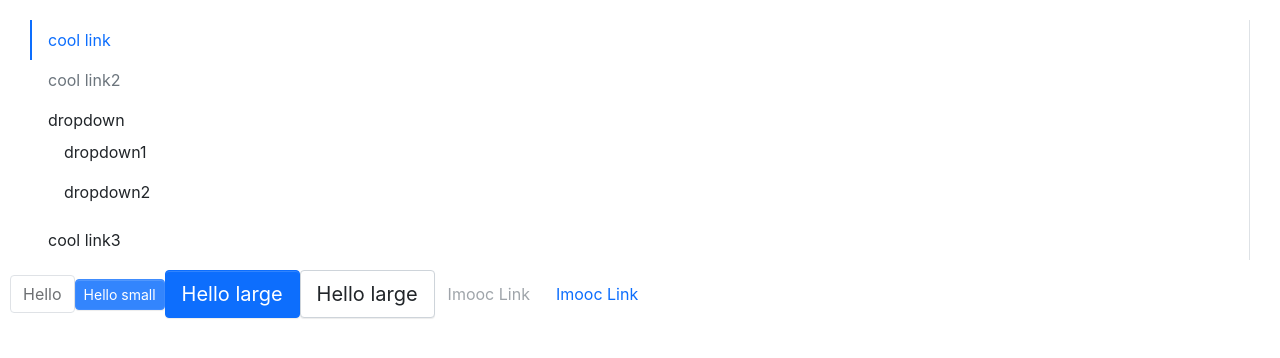
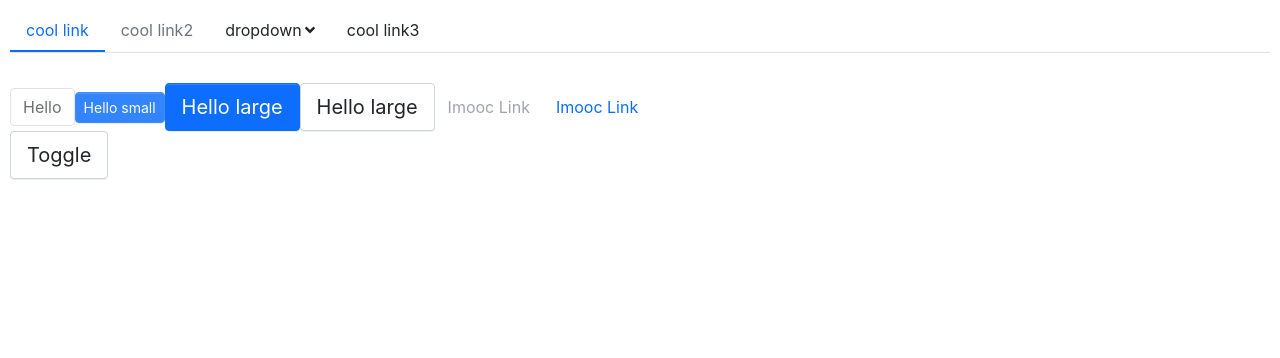
Before and after one commit to HappySwordsman/react-ant-com-lib, a React (Create React App) app: page / in a window 1280 px wide. Shown: the top 358 px of the page. Built offline with nearby package versions, Linux system fonts and the light colour scheme.

Commit message:
'完成icon组件'

```diff
--- a/package.json
+++ b/package.json
@@ -3,6 +3,9 @@
   "version": "0.1.0",
   "private": true,
   "dependencies": {
+    "@fortawesome/fontawesome-svg-core": "^1.2.36",
+    "@fortawesome/free-solid-svg-icons": "^5.15.4",
+    "@fortawesome/react-fontawesome": "^0.1.16",
     "@testing-library/jest-dom": "^5.11.4",
     "@testing-library/react": "^11.1.0",
     "@testing-library/user-event": "^12.1.10",
@@ -11,11 +14,13 @@
     "@types/node": "^12.0.0",
     "@types/react": "^17.0.0",
     "@types/react-dom": "^17.0.0",
+    "@types/react-transition-group": "^4.4.4",
     "classnames": "^2.3.1",
     "node-sass": "^6.0.1",
     "react": "^17.0.2",
     "react-dom": "^17.0.2",
     "react-scripts": "4.0.3",
+    "react-transition-group": "^4.4.2",
     "typescript": "^4.1.2",
     "web-vitals": "^1.0.1"
   },
--- a/src/App.tsx
+++ b/src/App.tsx
@@ -1,13 +1,18 @@
-import React from 'react';
+import React, { useState } from 'react';
 import Button, {ButtonSize, ButtonType} from "./components/Button/button";
 import Menu from './components/Menu/Menu'
 import MenuItem from './components/Menu/MenuItem'
 import SubMenu from './components/Menu/SubMenu'
+import { library } from '@fortawesome/fontawesome-svg-core'
+import { fas } from '@fortawesome/free-solid-svg-icons'
+import Transition from './components/Transition/transition'
+library.add(fas)
 
 function App() {
+  const [ show, setShow ] = useState<boolean>(false)
   return (
     <div className="App" style={{padding: '10px'}}>
-      <Menu defaultIndex={'0'} onSelect={(index) => alert(index)} mode={"vertical"} defaultOpenSubMenus={['2']}>
+      <Menu defaultIndex={'0'} onSelect={(index) => alert(index)} defaultOpenSubMenus={['2']}>
         <MenuItem>
           cool link
         </MenuItem>
@@ -22,13 +27,39 @@ function App() {
           cool link3
         </MenuItem>
       </Menu>
-
       <Button disabled className={'custom'}> Hello </Button>
       <Button autoFocus onClick={(e) => {e.preventDefault();alert(123)}} btnType={ButtonType.Primary} size={ButtonSize.Small}> Hello small </Button>
       <Button btnType={ButtonType.Primary} size={ButtonSize.Large}> Hello large </Button>
       <Button btnType={ButtonType.Default} size={ButtonSize.Large}> Hello large </Button>
       <Button btnType={ButtonType.Link} href="http://www.imooc.com" disabled> Imooc Link </Button>
       <Button btnType={ButtonType.Link} href="http://www.imooc.com" target={"_blank"}> Imooc Link </Button>
+      <div>
+        <Button size={ButtonSize.Large} onClick={() => setShow(!show) }>Toggle</Button>
+        <Transition
+          in={show}
+          timeout={300}
+          animation='zoom-in-left'
+        >
+          <div>
+            <div>沙发斯蒂芬1斯蒂芬1斯蒂芬1斯蒂芬1斯蒂芬1斯蒂芬1斯蒂芬1</div>
+            <div>沙发斯蒂芬斯蒂芬1斯蒂芬1斯蒂芬1斯蒂芬2斯蒂芬1斯蒂芬1</div>
+            <div>沙发斯蒂芬3沙发斯蒂芬斯蒂芬1斯蒂芬1斯蒂芬1斯蒂芬2斯蒂芬1斯蒂芬1</div>
+            <div>沙发斯蒂芬4沙发斯蒂芬斯蒂芬1斯蒂芬1斯蒂芬1斯蒂芬2斯蒂芬1斯蒂芬1</div>
+            <div>沙发斯蒂芬5沙发斯蒂芬斯蒂芬1斯蒂芬1斯蒂芬1斯蒂芬2斯蒂芬1斯蒂芬1</div>
+            <div>沙发斯蒂芬6沙发斯蒂芬斯蒂芬1斯蒂芬1斯蒂芬1斯蒂芬2斯蒂芬1斯蒂芬1</div>
+            <div>沙发斯蒂芬7沙发斯蒂芬斯蒂芬1斯蒂芬1斯蒂芬1斯蒂芬2斯蒂芬1斯蒂芬1</div>
+          </div>
+        </Transition>
+        <Transition
+          in={show}
+          timeout={500}
+          animation='zoom-in-top'
+        >
+          <div>
+            <Button size={ButtonSize.Large} >ffffffffffffffffffff</Button>
+          </div>
+        </Transition>
+      </div>
     </div>
   );
 }
--- /dev/null
+++ b/src/components/Icon/_style.scss
@@ -0,0 +1,5 @@
+@each $key, $val in $theme-colors {
+  .icon-#{$key} {
+    color: $val;
+  }
+}
--- /dev/null
+++ b/src/components/Icon/icon.tsx
@@ -0,0 +1,22 @@
+import React from "react";
+import classNames from "classnames";
+import { FontAwesomeIcon, FontAwesomeIconProps } from '@fortawesome/react-fontawesome'
+
+export type ThemeProps = 'primary' | 'secondary' | 'success' | 'info' | 'warning' | 'danger' | 'light' | 'dark'
+
+export interface IconProps extends FontAwesomeIconProps {
+  theme? : ThemeProps
+}
+
+const Icon: React.FC<IconProps> = (props) => {
+  // icon-primary
+  const { className, theme, ...restProps } = props
+  const classes = classNames('happy-icon', className, {
+    [`icon-${theme}`]: theme
+  })
+  return (
+    <FontAwesomeIcon className={classes} {...restProps} />
+  )
+}
+
+export default Icon
--- a/src/components/Menu/SubMenu.tsx
+++ b/src/components/Menu/SubMenu.tsx
@@ -2,6 +2,9 @@ import React, {Dispatch, FunctionComponentElement, SetStateAction, useContext, u
 import classNames from "classnames";
 import { MenuContext } from './Menu'
 import { MenuItemProps } from './MenuItem'
+import Icon from '../Icon/icon'
+import { CSSTransition } from 'react-transition-group'
+import Transition from '../Transition/transition'
 
 export interface SubMenuProps {
   index?: string;
@@ -16,7 +19,9 @@ const SubMenu: React.FC<SubMenuProps> = (props) => {
   const isOpened = (index && context.mode === 'vertical') ? openedSubMenus.includes(index) : false
   const [ menuOpen, setOpen ] = useState<boolean>(isOpened)
   const classes = classNames('menu-item submenu-item', className, {
-    'is-active': context.index === index
+    'is-active': context.index === index,
+    'is-opened': menuOpen,
+    'is-vertical': context.mode === 'vertical'
   })
   const handleClick = (e: React.MouseEvent) => {
     console.log('!menuOpen', !menuOpen)
@@ -53,15 +58,22 @@ const SubMenu: React.FC<SubMenuProps> = (props) => {
         }
     })
     return (
-      <ul className={subMenuClasses}>
-        { childrenComponent }
-      </ul>
+      <Transition
+        in={menuOpen}
+        timeout={200}
+        classNames="zoom-in-top"
+      >
+        <ul className={subMenuClasses}>
+          { childrenComponent }
+        </ul>
+      </Transition>
     )
   }
   return (
     <li key={index} className={classes} {...hoverEvents}>
       <div className="submenu-title" {...clickEvents}>
         {title}
+        <Icon icon="angle-down" className="arrow-icon" />
       </div>
       {renderChildren()}
     </li>
--- a/src/components/Menu/_style.scss
+++ b/src/components/Menu/_style.scss
@@ -50,11 +50,11 @@
     }
   }
   .happy-submenu {
-    display: none;
+    //display: none;
     list-style:none;
     padding-left: 0;
     white-space: nowrap;
-    transition: $menu-transition;
+    //transition: $menu-transition;
     .menu-item {
       padding: $menu-item-padding-y $menu-item-padding-x;
       cursor: pointer;
@@ -66,7 +66,7 @@
     }
   }
   .happy-submenu.menu-opened {
-    display: block;
+    //display: block;
   }
 }
 .menu-horizontal {
@@ -74,7 +74,6 @@
     border-bottom: $menu-item-active-border-width solid transparent;
   }
   .happy-submenu {
-    display: none;
     position: absolute;
     background: $white;
     z-index: 100;
--- /dev/null
+++ b/src/components/Transition/transition.tsx
@@ -0,0 +1,35 @@
+import React from 'react'
+import { CSSTransition } from 'react-transition-group'
+import { CSSTransitionProps } from 'react-transition-group/CSSTransition'
+
+type AnimationName = 'zoom-in-top' | 'zoom-in-left' | 'zoom-in-right' | 'zoom-in-bottom'
+
+type TransitionProps = CSSTransitionProps & {
+  classNames?: string,
+  animation?: AnimationName,
+  wrapper?: boolean
+}
+
+const Transition: React.FC<TransitionProps> = (props) => {
+  const {
+    children,
+    classNames,
+    animation,
+    wrapper,
+    ...restProps
+  } = props
+  return (
+    <CSSTransition
+      classNames = { classNames ? classNames : animation }
+      {...restProps}
+    >
+      {wrapper ? <div>{children}</div> : children}
+    </CSSTransition>
+  )
+}
+Transition.defaultProps = {
+  unmountOnExit: true,
+  appear: true
+}
+
+export default Transition
--- a/src/styles/index.scss
+++ b/src/styles/index.scss
@@ -15,3 +15,6 @@
 
 //menu
 @import "../components/Menu/style";
+
+// icon
+@import "../components/Icon/style";
```
Also changed, not shown: 2 other files (tests, documents, lock files or other folders).
